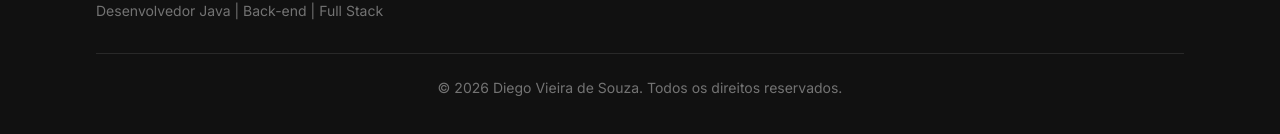
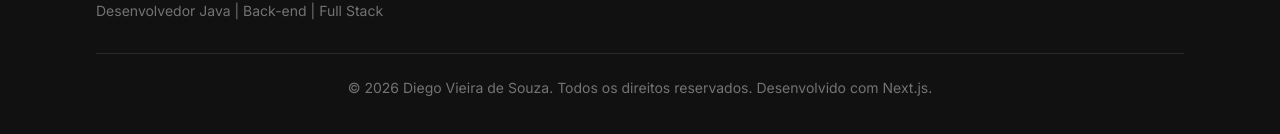
Before and after one commit to diegovieiradv/portfolio-diego-vieira, a Next.js app: page / in a window 1280 px wide. Shown: the part 4057-4191 px from the top of the page. Built offline with nearby package versions, Linux system fonts and the light colour scheme; no server answers.

Commit message:
chore: atualizar linha de copyright no rodapé

```diff
--- a/src/components/layout/Footer.tsx
+++ b/src/components/layout/Footer.tsx
@@ -67,7 +67,7 @@ export function Footer() {
 
         <div className="mt-8 border-t border-border pt-6 text-center text-sm text-muted">
           <p>
-            © {year} {personal.name}. Todos os direitos reservados.
+            © {year} {personal.name}. Todos os direitos reservados. Desenvolvido com Next.js.
           </p>
         </div>
       </div>
```
